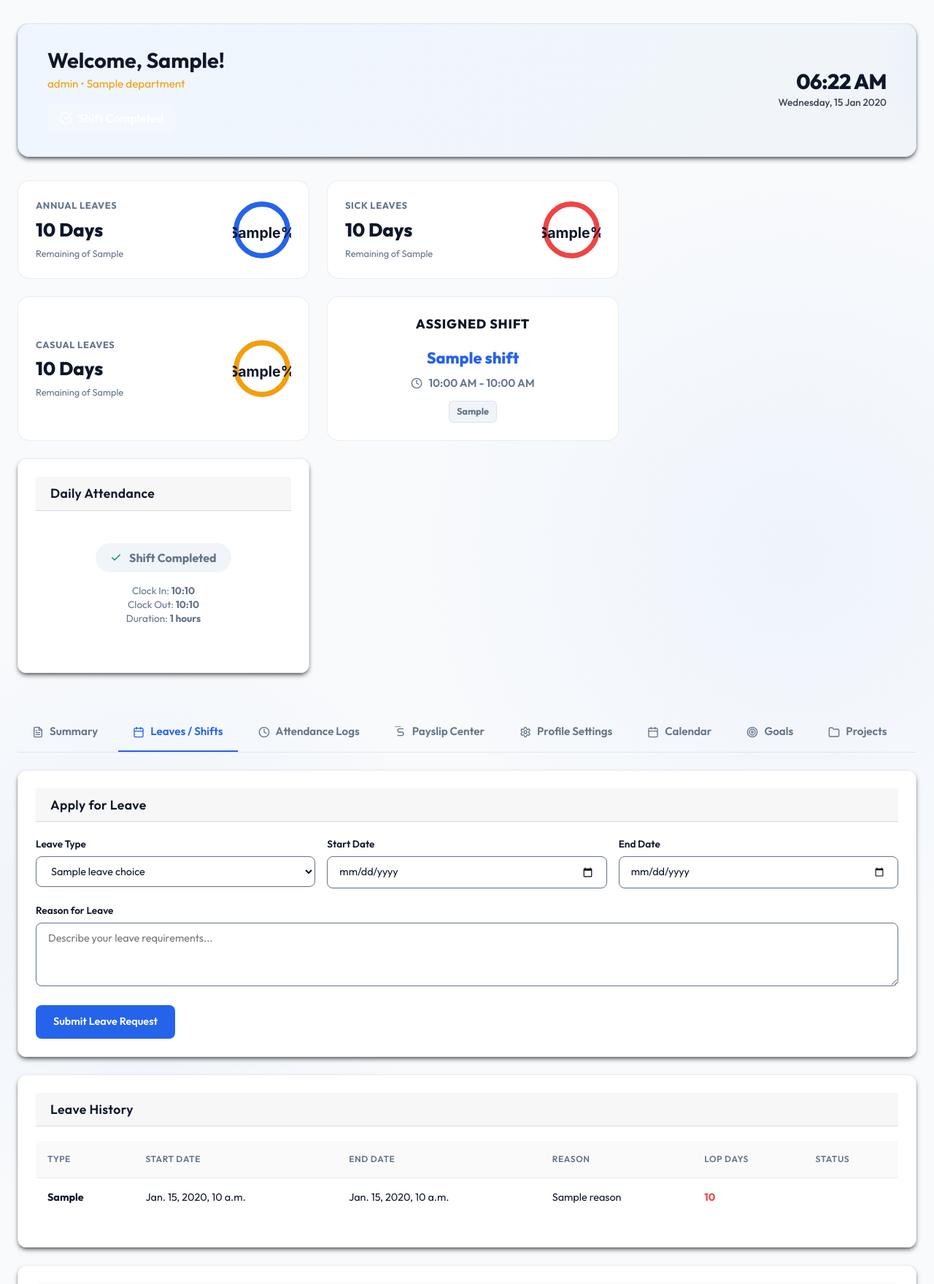
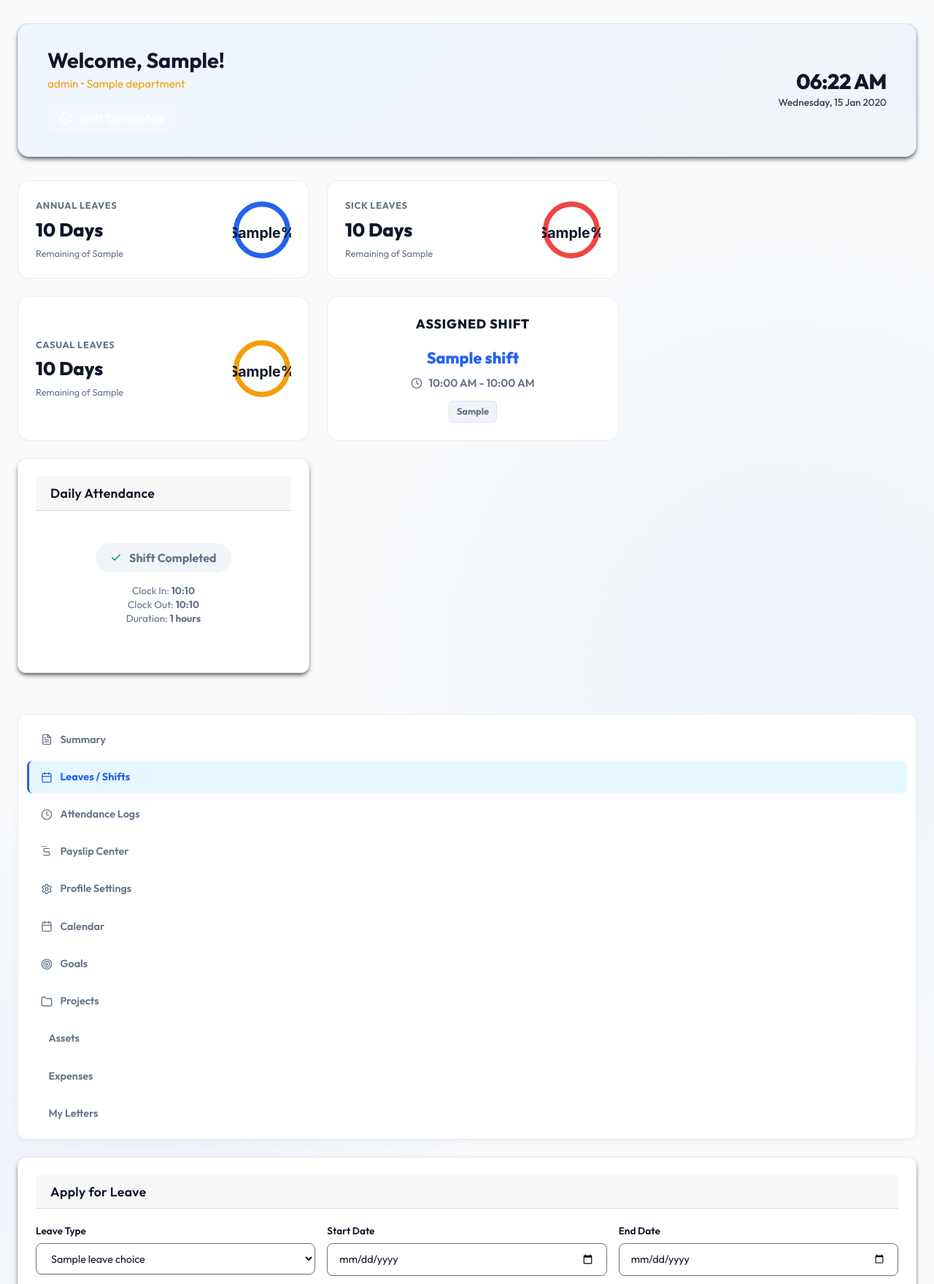
Before and after one commit to abi-kgb/myhrm, a Django app: template employees/templates/employees/employee_dashboard.html in a window 1280 px wide. Shown: the top 1759 px of the page at 73% size. Run offline with Django 5.2, Linux system fonts and the light colour scheme; the template is opened without the code that fills it: most values are stand-ins (such as "Sample title", 1, 10 or a date in 2020).

Commit message:
Convert horizontal navigation menu to clean vertical menu on Employee Dashboard

```diff
--- a/employees/templates/employees/employee_dashboard.html
+++ b/employees/templates/employees/employee_dashboard.html
@@ -262,38 +262,47 @@
         transform: scale(0.97);
     }
 
-    /* Tabs Layout */
+    /* Vertical Tabs Layout */
     .dashboard-tabs {
         display: flex;
-        border-bottom: 1px solid var(--border);
+        flex-direction: column;
+        gap: 0.35rem;
+        background: var(--card-bg);
+        border: 1px solid var(--border);
+        border-radius: var(--radius);
+        padding: 0.75rem;
         margin-bottom: 1.5rem;
-        gap: 0.5rem;
-        overflow-x: auto;
+        box-shadow: 0 4px 12px rgba(0, 0, 0, 0.03);
     }
 
     .tab-button {
-        background: none;
+        background: transparent;
         border: none;
-        padding: 0.85rem 1.25rem;
-        font-size: 0.95rem;
+        border-left: 3px solid transparent;
+        padding: 0.75rem 1rem;
+        font-size: 0.9rem;
         font-weight: 600;
         color: var(--text-muted);
         cursor: pointer;
-        border-bottom: 2px solid transparent;
-        transition: all 0.2s;
+        border-radius: 0.5rem;
+        transition: all 0.2s ease;
         display: flex;
         align-items: center;
-        gap: 0.5rem;
-        white-space: nowrap;
+        gap: 0.65rem;
+        text-align: left;
+        width: 100%;
     }
 
     .tab-button:hover {
+        background: rgba(56, 189, 248, 0.08);
         color: var(--primary);
     }
 
     .tab-button.active {
+        background: rgba(56, 189, 248, 0.12);
         color: var(--primary);
-        border-bottom-color: var(--primary);
+        border-left-color: var(--primary) !important;
+        font-weight: 700;
     }
 
     .tab-pane {
@@ -636,8 +645,7 @@
             .navbar { padding: 0.5rem 1rem; }
             .navbar-brand { font-size: 1.1rem; }
             .profile-card { flex-direction: column; text-align: center; }
-            .tab-buttons { flex-wrap: wrap; }
-            .tab-button { flex: 1 1 40%; text-align: center; justify-content: center; }
+            .tab-button { width: 100% !important; text-align: left !important; justify-content: flex-start !important; }
             .page-content { padding: 0.5rem 0.5rem 0 0.5rem; }
         }
         @media (max-width: 480px) {
```
